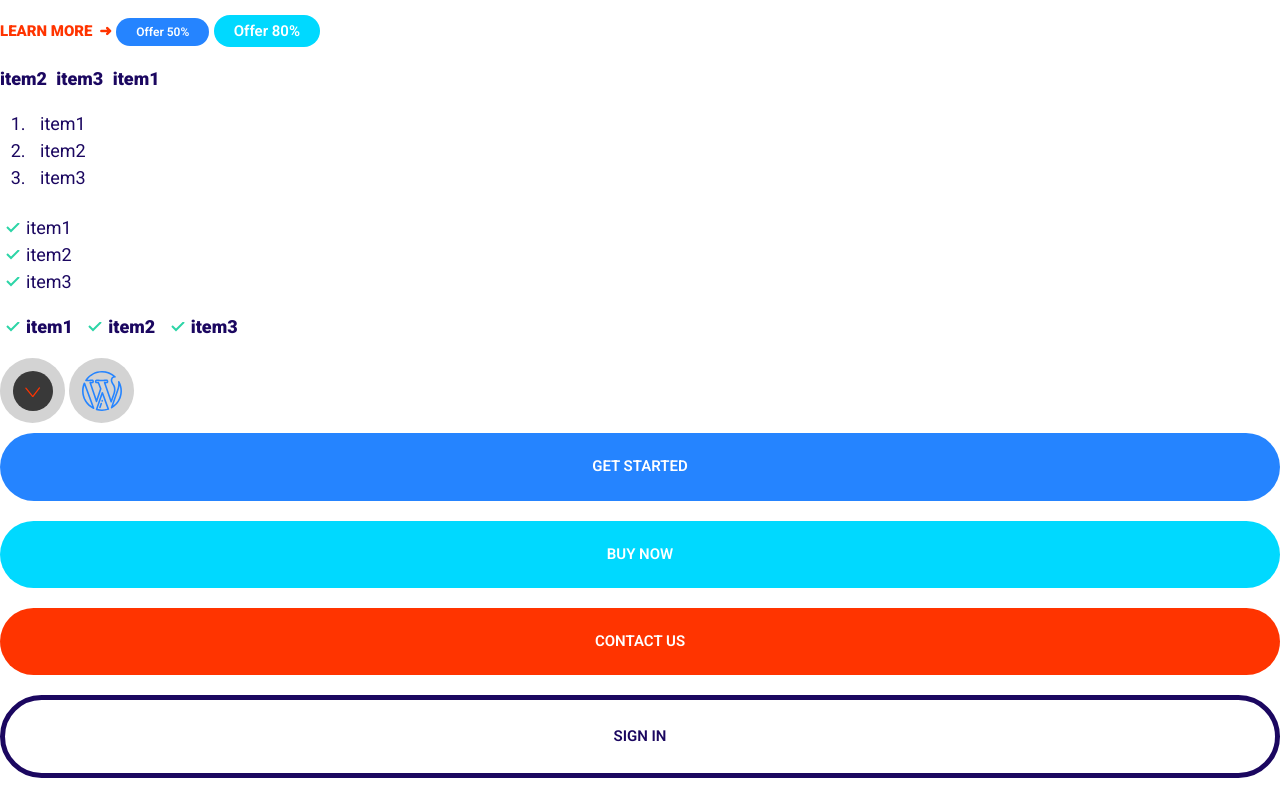
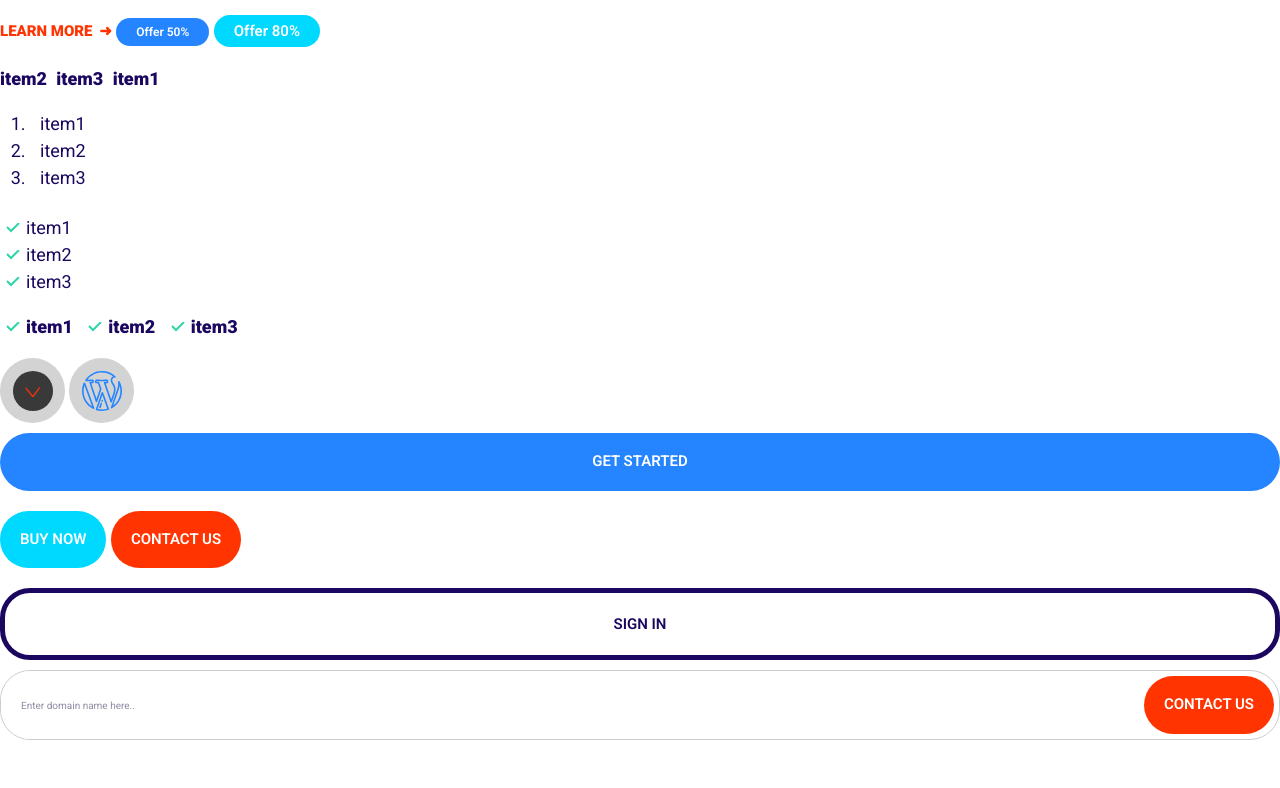
Before and after one commit to jerred-coding/ycyc, a plain HTML site: page index.html in a window 1280 px wide. Shown: the part 367-1155 px from the top of the page. After the commit the page ends 1107 px from the top, so only its background shows below. Drawn offline with Linux system fonts and the light colour scheme.

Commit message:
input draft

```diff
--- a/index.html
+++ b/index.html
@@ -63,9 +63,14 @@
       </svg>
     </span>
 
-    <button class="btn btn--primary">GET STARTED</button>
+    <button class="btn btn--primary btn--block">GET STARTED</button>
     <button class="btn btn--secondary">BUY NOW</button>
     <button class="btn btn--accent">CONTACT US</button>
-    <a class="btn btn--transparency" href="#">SIGN IN</a>
+    <a class="btn btn--transparency btn--block" href="#">SIGN IN</a>
+
+    <div class="input-group">
+      <input class="input" type="text" placeholder="Enter domain name here.." />
+      <button class="btn btn--accent">CONTACT US</button>
+    </div>
   </body>
 </html>
--- a/ycyc CSS/style.css
+++ b/ycyc CSS/style.css
@@ -8,6 +8,8 @@ html {
   --color-accent: #ff3400;
   --color-heading: #1b0760;
   --color-body: #918ca4;
+  --color-border: #ccc;
+  --border-radius: 30px;
 }
 
 *,
@@ -17,10 +19,10 @@ html {
 }
 
 body {
+  color: var(--color-body);
+  font-family: "roboto", Arial, Helvetica, sans-serif;
   font-size: 2.4rem;
   line-height: 1.5;
-  font-family: "roboto", Arial, Helvetica, sans-serif;
-  color: var(--color-body);
 }
 
 h1,
@@ -90,8 +92,8 @@ a {
 /* badge */
 
 .badge {
+  border-radius: var(--border-radius);
   display: inline-block;
-  border-radius: 20px;
   font-size: 2rem;
   font-weight: 600;
   padding: 0.5rem 2rem;
@@ -180,27 +182,30 @@ a {
 }
 
 .icon-container {
+  align-items: center;
+  background-color: lightgray;
+  border-radius: 100%;
   display: inline-flex;
+  height: 65px;
+  justify-content: center;
   width: 65px;
-  height: 65px;
-  border-radius: 100%;
-  background-color: lightgray;
-  justify-content: center;
-  align-items: center;
 }
 
 .btn {
-  text-align: center;
-  border-radius: 50px;
+  border-radius: var(--border-radius);
+  border: 0;
+  cursor: pointer;
   font-size: 1.8rem;
   font-weight: 600;
-  padding: 2.5rem;
+  margin: 1rem 0;
+  outline: 0;
+  padding: 2rem;
+  text-align: center;
+  white-space: nowrap; /* this it to prevernt text in the button go the another line whrn theres limited space.  */
+}
+
+.btn--block {
   width: 100%;
-  margin: 1rem 0;
-  border: 0;
-  outline: 0;
-  cursor: pointer;
-  white-space: nowrap; /* this it to prevernt text in the button go the another line whrn theres limited space.  */
 }
 
 .btn--primary {
@@ -231,11 +236,10 @@ a {
 }
 
 .btn--transparency {
+  background-color: rgba(255, 255, 255, 0);
+  border: 5px solid var(--color-heading);
+  color: var(--color-heading);
   display: inline-block; /* "in line element" cannot set width, this will gv ANCHOR/SPAN element to apply width. */
-  background-color: rgba(255, 255, 255, 0);
-  color: var(--color-heading);
-
-  border: 5px solid var(--color-heading);
 }
 
 .btn--transparency:hover {
@@ -253,3 +257,43 @@ a {
     font-size: 1.5rem;
   }
 }
+
+.input {
+  border-radius: var(--border-radius);
+  border: 1px solid var(--color-border);
+  color: var(--color-heading);
+  font-size: 2rem;
+  outline: 0;
+  padding: 1.5rem 3.5rem;
+}
+
+::placeholder {
+  color: #918ca4;
+  font-size: 1.5rem;
+}
+
+.input-group {
+  border-radius: var(--border-radius);
+  border: 1px solid var(--color-border);
+  display: flex;
+}
+
+.input-group .input {
+  border: 0;
+  padding: 0 2rem;
+  flex-grow: 1;
+}
+
+.input-group .btn {
+  margin: 5px;
+}
+
+@media screen and (min-width: 1024px) {
+  .input {
+    font-size: 1.5rem;
+  }
+
+  ::placeholder {
+    font-size: 1rem;
+  }
+}
```
Also changed, not shown: components/input.html (added, +4 -0 lines).
